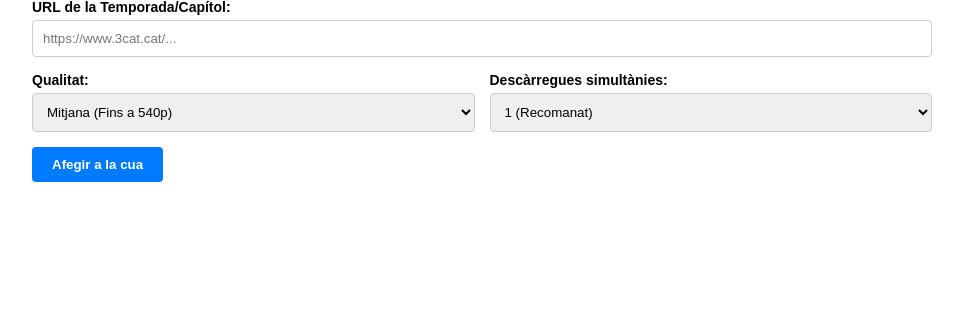
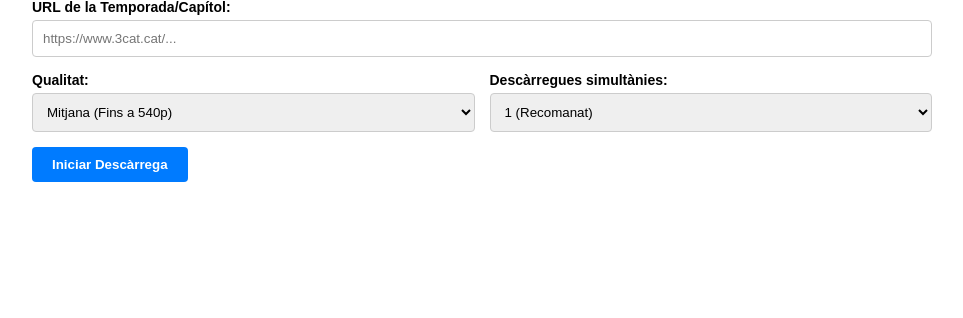
Before and after one commit to Abv1206/tv3-downloader, a Flask app: page / in a window 1280 px wide. Shown: the part 119-437 px from the top of the page, without its empty margins (158-1121 px from the left). Run offline with Flask 3, Linux system fonts and the light colour scheme; data that the repository does not hold is empty; parts of the project's set-up code (start-up, migrations or seed data) failed here and were passed over; some libraries are stand-ins or nearby versions.

Commit message:
fix: Update button text to reflect download action in the form

```diff
--- a/templates/index.html
+++ b/templates/index.html
@@ -67,7 +67,7 @@
                 </select>
             </div>
         </div>
-        <button type="submit" class="btn-primary">Afegir a la cua</button>
+        <button type="submit" class="btn-primary">Iniciar Descàrrega</button>
     </form>
 
     <div class="controls" id="controls">
```
